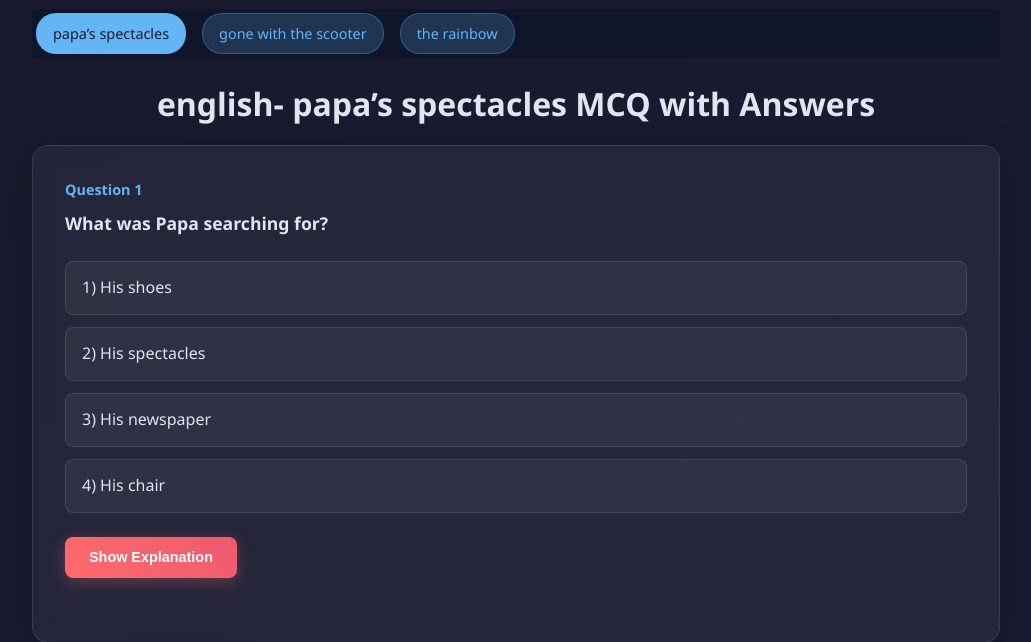
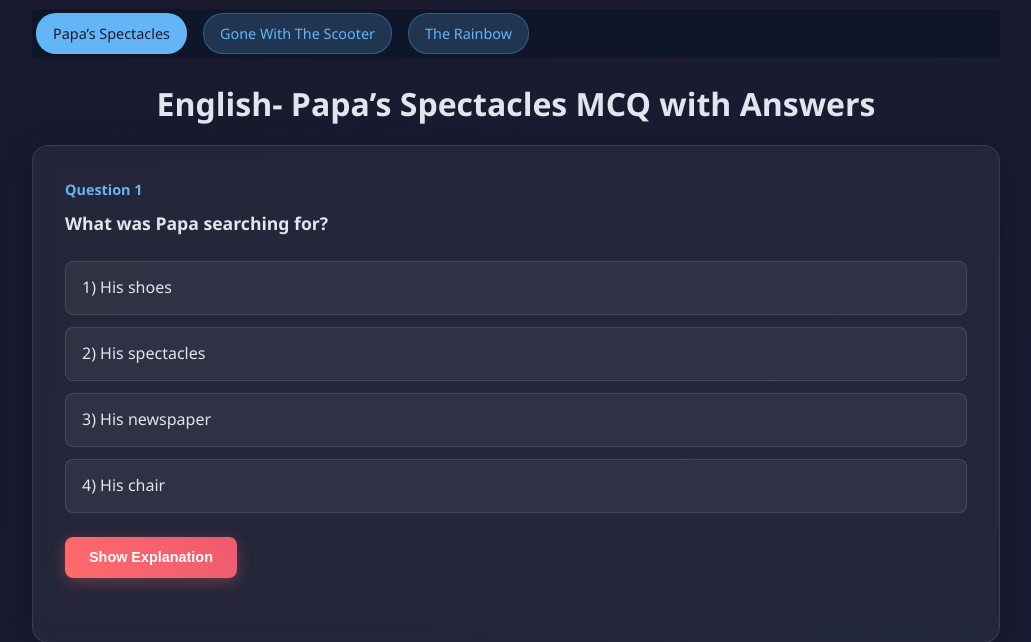
Before and after one commit to devnydv/mcqbox, a Flask app: page /category/class-5/english in a window 1280 px wide. Shown: the part 71-713 px from the top of the page, without its empty margins (124-1155 px from the left). Run offline with Flask 3, Linux system fonts and the light colour scheme; data comes from the database, SQL or seed files in the repository; both versions use the stored data as it was after the commit.

Commit message:
Enhance title and tag formatting for improved SEO and consistency in templates

```diff
--- a/mcqbox/frontend/templates/mcq.html
+++ b/mcqbox/frontend/templates/mcq.html
@@ -2,7 +2,7 @@
 {% extends "home.html" %}
 
 {% block head %}
-<title>{{subcat}}- {{tag}} MCQ with Answers</title>
+<title>{{subcat | title}}- {{tag | title}} MCQ with Answers</title>
 <meta name="description" content="Practice {{subcat}} multiple-choice questions with answers and explanations. Enhance your understanding of {{tag}} concepts through interactive quizzes.">
 <link rel="stylesheet" href="{{ url_for('frontend.static', filename='css/mcq.css') }}">
 <!-- <link rel="stylesheet" href="/public/css/ctxmenu.css"> -->
@@ -21,7 +21,7 @@
     <div class="chip-container">
         {% for tag in tags %}
 
-        <div class="chip">{{tag.name}}</div>
+        <div class="chip">{{tag.name |title}}</div>
         {%endfor%}
         <!-- <div class="chip">Physics</div>
         <div class="chip">Chemistry</div>
@@ -29,7 +29,7 @@
 
 
     </div>
-    <h1 style="text-align: center; margin: 1rem;">{{subcat}}- {{tag}} MCQ with Answers</h1>
+    <h1 style="text-align: center; margin: 1rem;">{{subcat | title}}- {{tag | title}} MCQ with Answers</h1>
     {% for question in questions%}
     <div class="mcq-card">
 
@@ -300,6 +300,9 @@ document.addEventListener("DOMContentLoaded", () => {
             chips[0].classList.add('active');
             // Also update the URL with the first chip's tag
             let firstTagValue = chips[0].dataset.tag || chips[0].textContent.trim();
+            firstTagValue = firstTagValue.toLowerCase();
+            firstTagValue = firstTagValue.replace(' ', '-');
+            console.log(firstTagValue);
             url.searchParams.set('tag', firstTagValue);
             window.history.replaceState({}, '', url); // update URL without reload
         }
@@ -308,6 +311,8 @@ document.addEventListener("DOMContentLoaded", () => {
         chips.forEach(chip => {
             chip.addEventListener('click', function () {
                 let tagValue = this.dataset.tag || this.textContent.trim();
+                tagValue = tagValue.toLowerCase();
+                tagValue = tagValue.replace(/ /g, '-');
                 const url = new URL(window.location.href);
                 url.searchParams.set('tag', tagValue);
                 window.location.href = url; // reload page with tag
--- a/mcqbox/frontend/templates/subcate.html
+++ b/mcqbox/frontend/templates/subcate.html
@@ -5,7 +5,7 @@
 {% block head %}
 
 
-<title> MCQbox -Select Subject for {{cat}} </title>
+<title> MCQbox -Select Subject for {{cat }} </title>
 <meta property="og:title" content="MCQbox - Select Subject for {{cat}}">
 <meta property="og:url" content="/">
 <meta property="og:type" content="website">
@@ -43,7 +43,7 @@
           <span w-tid="53">←</span> Back to Classes
         </button> -->
 
-      <h1 class="subjects-title" w-tid="55">Select Subject for <span id="class-name" w-tid="57">{{cat}}</span></h1>
+      <h1 class="subjects-title" w-tid="55">Select Subject for <span id="class-name" w-tid="57">{{cat |title}}</span></h1>
       <p class="subjects-subtitle" w-tid="59">Choose a subject to start practicing MCQs</p>
     </div>
     {%if subcategories is none%}
@@ -59,7 +59,7 @@
       {%for subcat in subcategories %}
 
 
-      <a href="/category/{{cat|replace(' ', '-')}}/{{subcat['name']|replace(' ', '-')}}">
+      <a href="/category/{{cat|replace(' ', '-')}}/{{subcat['name']|replace(' ', '-') |lower}}">
         <div class="subject-card" style="animation-delay: 0s;">
           <div class="subject-icon">📝</div>
           <h3 class="subject-name">{{subcat['name']|title}}</h3>
```
Also changed, not shown: instance/data.db.
